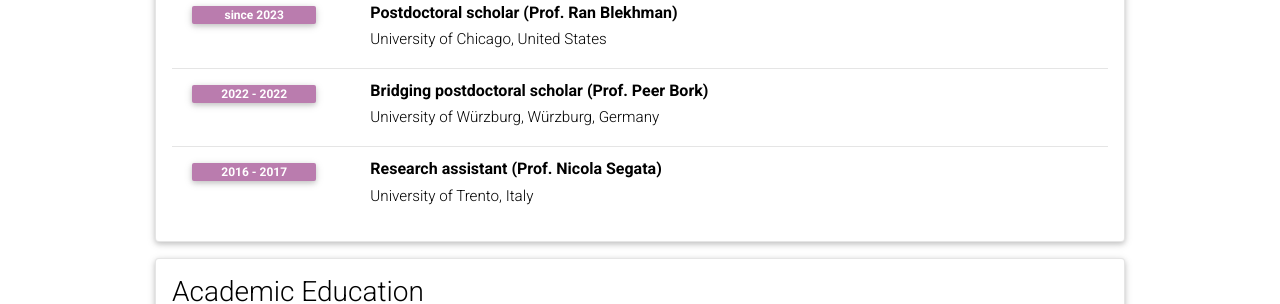
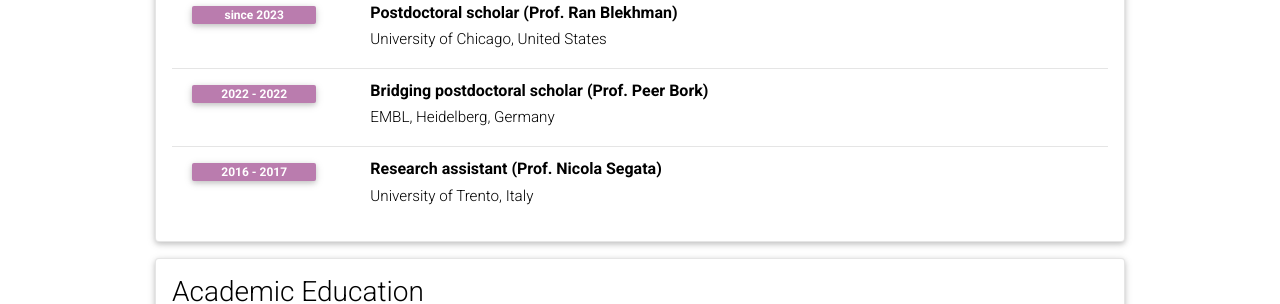
Before and after one commit to pamelaferretti/pamelaferretti.github.io, a Jekyll site: the page built from _pages/cv.md, in a window 1280 px wide and 900 px high. Shown: the part 273-577 px from the top of the window. Built offline with Jekyll 4.4.1, drawn with Linux system fonts in a browser that asks for light colours; comment, search, counter and statistics services are not loaded; a style sheet for code colours, icons or effects is not loaded.

Commit message:
Update cv.yml
fixed bridging postdoc affiliation

```diff
--- a/_data/cv.yml
+++ b/_data/cv.yml
@@ -5,7 +5,7 @@
       institution: University of Chicago, United States
       year: since 2023
     - title: Bridging postdoctoral scholar (Prof. Peer Bork)
-      institution: University of Würzburg, Würzburg, Germany
+      institution: EMBL, Heidelberg, Germany
       year: 2022 - 2022
     - title: Research assistant (Prof. Nicola Segata)
       institution: University of Trento, Italy
```
